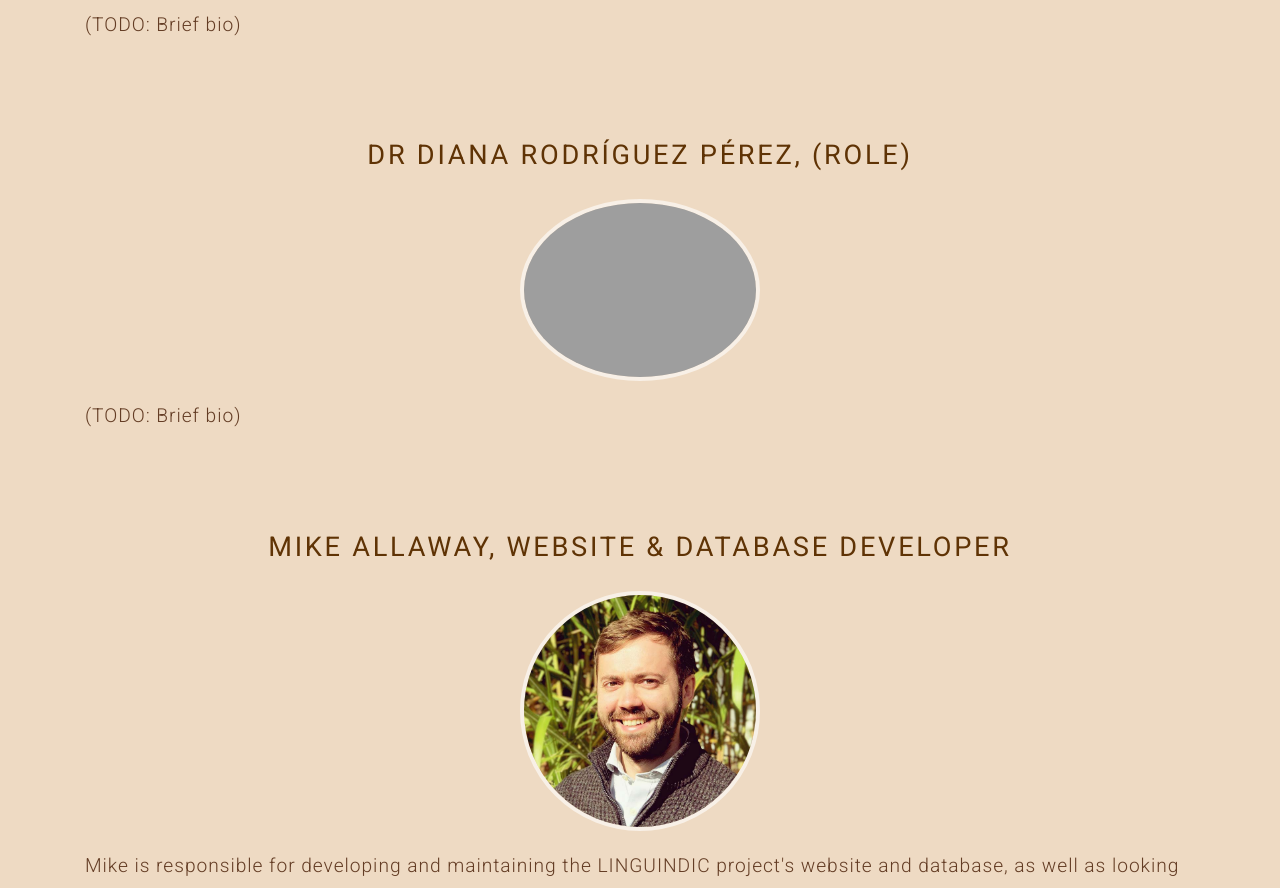
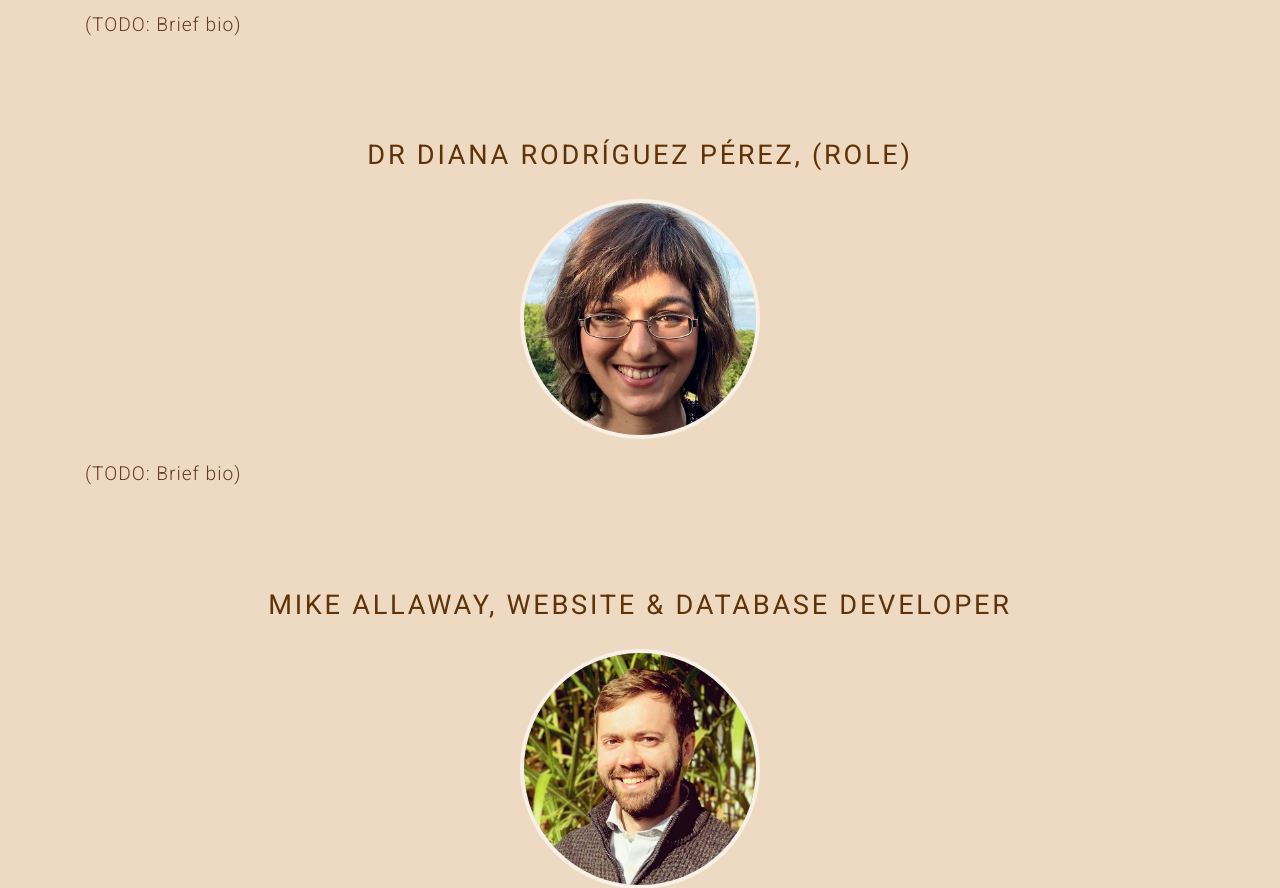
Before and after one commit to linguindic/linguindic-website, a Django app: page /about/team/ in a window 1280 px wide. Shown: the part 1848-2736 px from the top of the page. Run offline with Django 3.2, Linux system fonts and the light colour scheme; parts of the project's set-up code (start-up, migrations or seed data) failed here and were passed over; some libraries are stand-ins or nearby versions; grey boxes are pictures that could not be loaded.

Commit message:
fix file name

```diff
--- a/django/general/templates/general/about-team.html
+++ b/django/general/templates/general/about-team.html
@@ -26,7 +26,7 @@
         </p>
 
         <h2>Dr Diana Rodríguez Pérez, (role)</h2>
-        <img class="image-circle" src="{% static 'images/about/team/diana-rodriiguez-perez.jpg' %}" alt="Dr Diana Rodríguez Pérez, (role)">
+        <img class="image-circle" src="{% static 'images/about/team/diana-rodriguez-perez.jpg' %}" alt="Dr Diana Rodríguez Pérez, (role)">
         <p>
             (TODO: Brief bio)
         </p>
```
